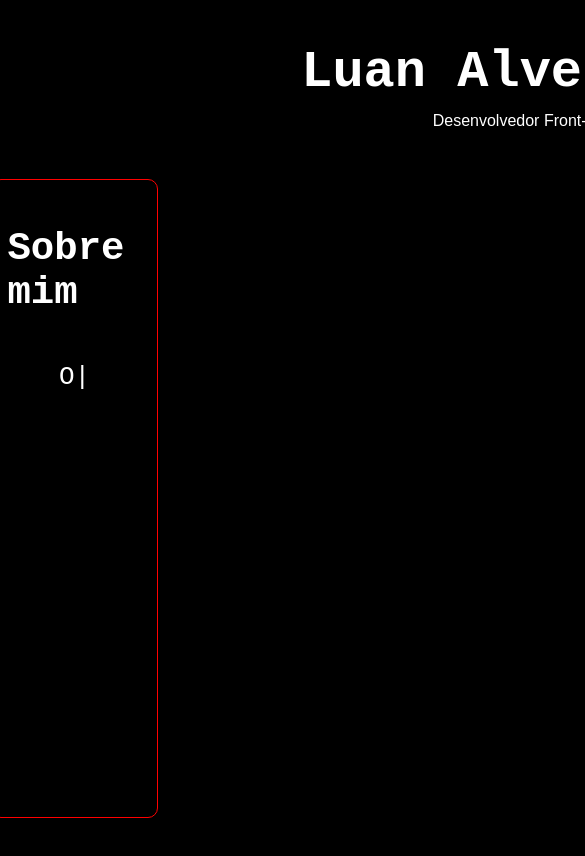
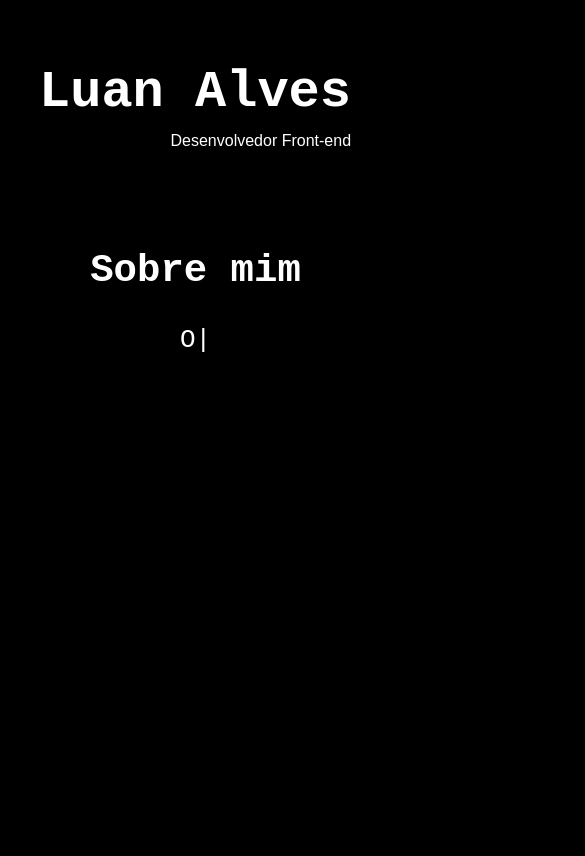
Before and after one commit to LuanAllves/portfolio, a plain HTML site: page index.html in a window 390 px wide. Shown: the top 856 px of the page, 585 px wide, since content can reach past the window. Drawn offline with Linux system fonts and the light colour scheme.

Commit message:
deixando responsivo

```diff
--- a/index.html
+++ b/index.html
@@ -5,6 +5,7 @@
     <meta name="viewport" content="width=device-width, initial-scale=1.0">
     <title>Luan Alves - Portfólio</title>
     <link rel="stylesheet" href="./style/style.css">
+    <link rel="stylesheet" href="./style/responsive.css">
 </head>
 <body>
     <noscript>
--- a/scripts/script.js
+++ b/scripts/script.js
@@ -1,4 +1,4 @@
-const introContent = document.querySelector('.intro-content');
+const introContent = document.getElementById('intro');
 const sobreSection = document.getElementById('sobre');
 const sobreTexto = document.getElementById('sobre-texto');
 const habilidadesContent = document.getElementById('habilidades');
@@ -20,9 +20,7 @@ function subirNomeDescricao() {
 
 function mostrarSobre() {
     sobreSection.style.opacity = 1;
-
     setTimeout(digitarTexto, 2000);
-
 }
 
 function mostrarProjetos(){
--- /dev/null
+++ b/style/responsive.css
@@ -0,0 +1,71 @@
+/* Estilos para telas menores que 950px de largura */
+@media (max-height: 950px) or (max-width: 1300px){
+  body{
+    overflow-y: visible;
+  }
+
+  .container {
+    display: flex;
+    flex-direction: column;
+    width: 100vw;
+    height: 150vh;
+    justify-items: center;
+  }
+
+  #intro.fixed {
+    display: flex;
+    transform: none;
+    width: 90vw;
+    justify-content: center;
+    margin: 20px;
+  }
+
+  #sobre.deslizado, #sobre {
+    transform: none;
+    width: 90vw;
+    transition: border 1s ease-in;
+    margin: 20px;
+  }
+
+  #habilidades {
+    width: 90vw;
+    margin: 20px;
+  }
+
+  #projetos {
+    width: 90vw;
+    margin: 20px;
+  }
+
+}
+
+/* Estilos para telas maiores que 1200px de altura */
+@media (min-height: 1200px) {
+  #intro.fixed {
+    transform: translateY(-350%);
+  }
+}
+
+@media (min-height: 1500px) {
+  #intro.fixed {
+    transform: translateY(-400%);
+  }
+}
+
+@media (min-height: 1700px) {
+  #intro.fixed {
+    transform: translateY(-450%);
+  }
+}
+
+@media (min-height: 1950px) {
+  #intro.fixed {
+    transform: translateY(-500%);
+  }
+}
+
+@media (min-height: 2100px) {
+  #intro.fixed {
+    transform: translateY(-550%);
+  }
+}
--- a/style/style.css
+++ b/style/style.css
@@ -27,8 +27,15 @@ h2 {
 }
 
 #intro {
-    grid-row: 1/ 2;
+    grid-row: 1/ 3;
     grid-column: 1/ 4;
+    align-self: center;
+    justify-items: center;
+}
+
+#intro.fixed {
+    transform: translateY(-300%);
+    transition: transform 1s ease-in-out;
 }
 
 #nome-destaque {
@@ -43,13 +50,20 @@ h2 {
 }
 
 #sobre {
-    width: 90%;
+    transition: opacity 1s ease-in-out;
+    grid-template-rows: 20% 80%;
+    grid-row: 2/ 3;
+    grid-column: 1/ 4;
+    width: 45%;
+    justify-items: center;
+}
+
+#sobre.deslizado {
+    transition: transform 1s ease-in-out;
+    width: 29.68%;
     height: 90%;
     display: grid;
-    grid-template-rows: 20% 80%;
-    grid-row: 2/ 3;
-    grid-column: 1/ 2;
-    transition: opacity 1s ease-in-out;
+    transform: translateX(-106.6%);
     justify-items: center;
     border: 1px solid red;
     border-radius: 10px;
```
